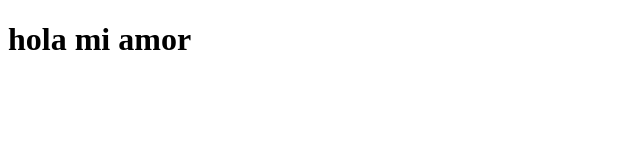
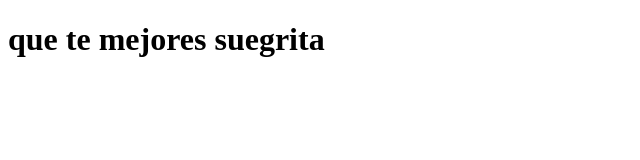
Before and after one commit to JulianCodeLab/hola-termux, a plain HTML site: page index.html in a window 1280 px wide. Shown: the whole page, without its empty margins (0-640 px from the left). Drawn offline with Linux system fonts and the light colour scheme.

Commit message:
suegra alivite

```diff
--- a/index.html
+++ b/index.html
@@ -7,6 +7,6 @@
 	<title>Document</title>
 </head>
 <body>
-	<h1>hola mi amor</h1>
+	<h1>que te mejores suegrita</h1>
 </body>
 </html>
```
